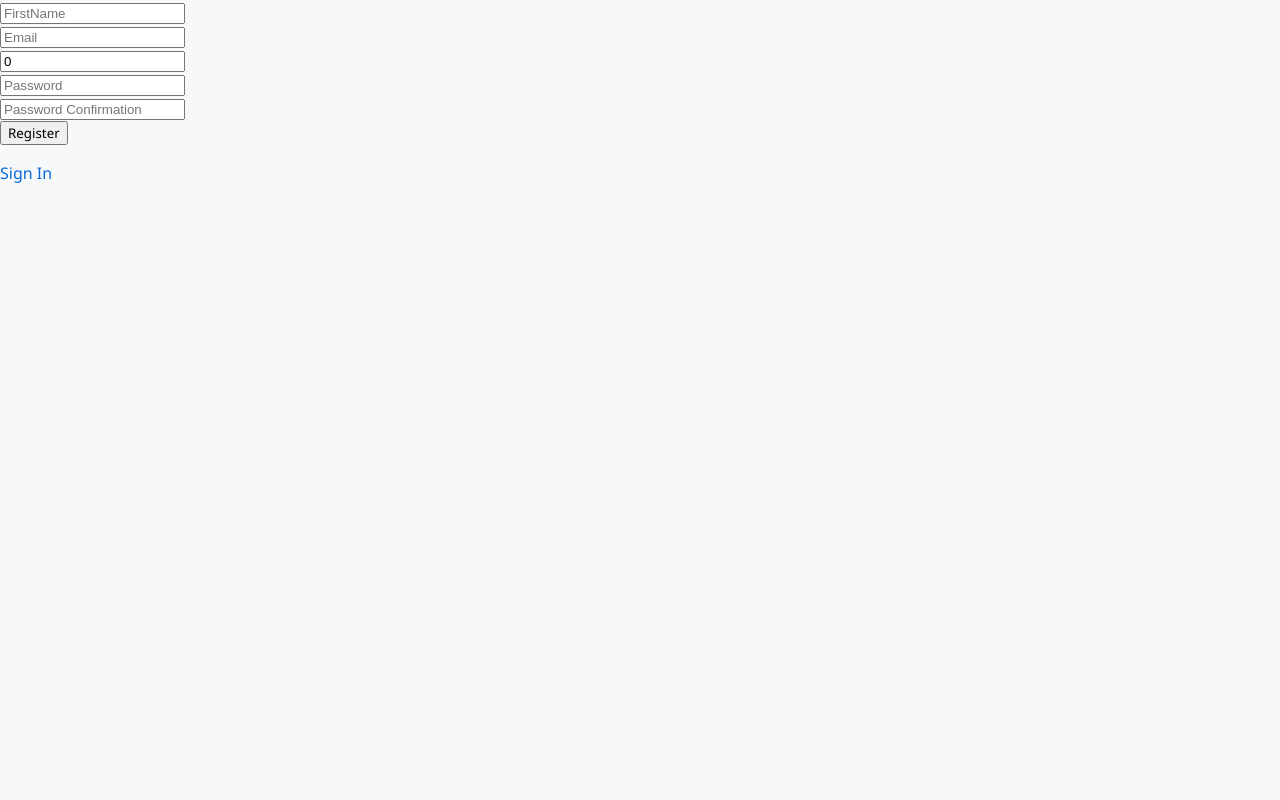
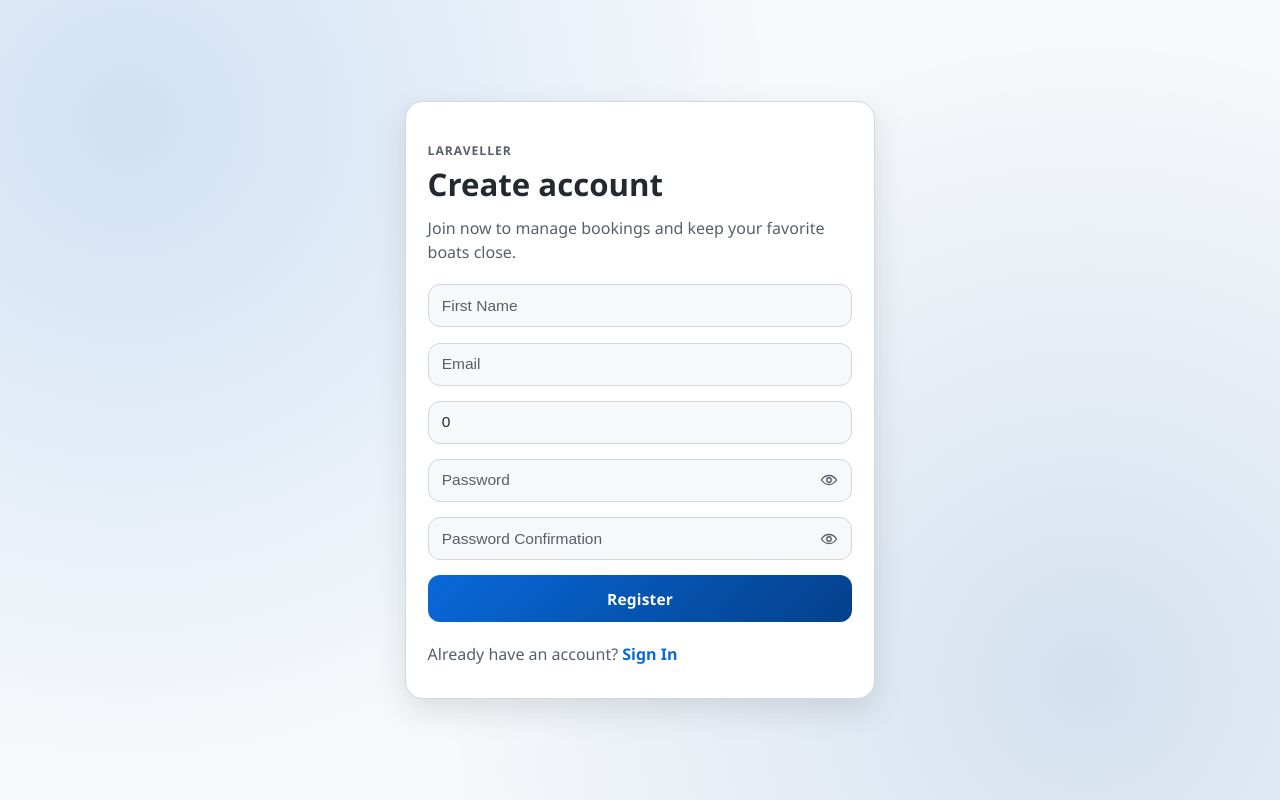
Before and after one commit to hajos-szakdolgozat/frontend, a React app: page /register in a window 1280 px wide. Built offline with nearby package versions, Linux system fonts and the light colour scheme; no server answers; the HTML template or start-up script is replaced by a standard one.

Commit message:
login register css

```diff
--- a/src/pages/public-pages/Login.jsx
+++ b/src/pages/public-pages/Login.jsx
@@ -1,10 +1,12 @@
 import React, { useState } from "react";
 import { Link } from "react-router-dom";
 import useAuthContext from "../../hooks/useAuthContext";
+import "./css/AuthPages.css";
 
 const Login = () => {
   const [email, setEmail] = useState("");
   const [password, setPassword] = useState("");
+  const [showPassword, setShowPassword] = useState(false);
   const { login, errors } = useAuthContext();
 
   const handleLogin = async (event) => {
@@ -13,49 +15,70 @@ const Login = () => {
   };
 
   return (
-    <section>
-      <div>
-        <div>
-          <div>
-            <div>
-              <div>Laraveller</div>
-              <form onSubmit={handleLogin}>
-                <div>
+    <section className="auth-page">
+      <div className="auth-page__shell">
+        <div className="auth-card">
+          <div className="auth-card__header">
+            <p className="auth-card__eyebrow">Laraveller</p>
+            <h1>Welcome back</h1>
+            <p>Sign in to continue your boat reservations and favorites.</p>
+          </div>
+
+          <form className="auth-form" onSubmit={handleLogin}>
+            <div className="auth-field">
               <input
                 type="email"
                 value={email}
                 onChange={(e) => setEmail(e.target.value)}
                 placeholder="Email"
+                autoComplete="email"
               />
-                  {errors.email && (
-                    <div>
-                      <span>{errors.email[0]}</span>
+              {errors.email && <span className="auth-error">{errors.email[0]}</span>}
             </div>
-                  )}
-                </div>
-                <div>
+
+            <div className="auth-field">
+              <div className="auth-field__input-wrap">
                 <input
-                    type="password"
+                  type={showPassword ? "text" : "password"}
                   value={password}
                   onChange={(e) => setPassword(e.target.value)}
                   placeholder="Password"
+                  autoComplete="current-password"
                 />
-                  {errors.password && (
-                    <div>
-                      <span>{errors.password[0]}</span>
+                <button
+                  type="button"
+                  className="auth-toggle"
+                  onClick={() => setShowPassword((prev) => !prev)}
+                  aria-label={showPassword ? "Hide password" : "Show password"}
+                >
+                  {showPassword ? (
+                    <svg viewBox="0 0 24 24" aria-hidden="true">
+                      <path d="M2 3.3 20.7 22" />
+                      <path d="M9.5 9.8a3 3 0 0 0 4.7 3.7" />
+                      <path d="M7.9 6.6A18.8 18.8 0 0 1 12 6c6.4 0 10 6 10 6a16.2 16.2 0 0 1-3.2 4.1" />
+                      <path d="M14.1 17.4A18.7 18.7 0 0 1 12 18c-6.4 0-10-6-10-6a16 16 0 0 1 3.2-4.1" />
+                    </svg>
+                  ) : (
+                    <svg viewBox="0 0 24 24" aria-hidden="true">
+                      <path d="M2 12s3.6-6 10-6 10 6 10 6-3.6 6-10 6-10-6-10-6Z" />
+                      <circle cx="12" cy="12" r="3" />
+                    </svg>
+                  )}
+                </button>
               </div>
-                  )}
+              {errors.password && <span className="auth-error">{errors.password[0]}</span>}
             </div>
-                <div>
-                  <button type="submit">Login</button>
-                </div>
+
+            <button className="auth-button" type="submit">
+              Login
+            </button>
           </form>
+
+          <div className="auth-card__links">
             <Link to="/forgot-password">Forgot Password?</Link>
             <p>
-                Not a member yet?
-                <Link to="/register">Sign Up</Link>
+              Not a member yet? <Link to="/register">Sign Up</Link>
             </p>
-            </div>
           </div>
         </div>
       </div>
--- a/src/pages/public-pages/Register.jsx
+++ b/src/pages/public-pages/Register.jsx
@@ -1,6 +1,7 @@
 import { useState } from "react";
 import { Link } from "react-router-dom";
 import useAuthContext from "../../hooks/useAuthContext";
+import "./css/AuthPages.css";
 
 const Register = () => {
   const [name, setName] = useState("");
@@ -9,6 +10,8 @@ const Register = () => {
   const [email, setEmail] = useState("");
   const [phoneNumber, setPhoneNumber] = useState(0);
   const [password_confirmation, setPassword_confirmation] = useState("");
+  const [showPassword, setShowPassword] = useState(false);
+  const [showPasswordConfirmation, setShowPasswordConfirmation] = useState(false);
   const { register, errors } = useAuthContext();
 
   const handleRegister = async (event) => {
@@ -23,97 +26,126 @@ const Register = () => {
   };
 
   return (
-    <section>
-      <div>
-        <div>
-          <div>
-            <div>
-              <div></div>
-              <form onSubmit={handleRegister}>
-                <div>
+    <section className="auth-page">
+      <div className="auth-page__shell">
+        <div className="auth-card">
+          <div className="auth-card__header">
+            <p className="auth-card__eyebrow">Laraveller</p>
+            <h1>Create account</h1>
+            <p>Join now to manage bookings and keep your favorite boats close.</p>
+          </div>
+
+          <form className="auth-form" onSubmit={handleRegister}>
+            <div className="auth-field">
               <input
                 type="text"
                 value={name}
                 onChange={(e) => setName(e.target.value)}
-                    placeholder="FirstName"
+                placeholder="First Name"
+                autoComplete="name"
               />
-                  {errors.name && (
-                    <div>
-                      <span>{errors.name[0]}</span>
+              {errors.name && <span className="auth-error">{errors.name[0]}</span>}
             </div>
-                  )}
-                </div>
-                {/* <div>
-                  <input
-                    type="text"
-                    value={lastname}
-                    onChange={(e) => setLastName(e.target.value)}
-                    placeholder="LastName"
-                  />
-                  <div>
-                    <span></span>
-                  </div>
-                </div> */}
-                <div>
+
+            <div className="auth-field">
               <input
                 type="email"
                 value={email}
                 onChange={(e) => setEmail(e.target.value)}
                 placeholder="Email"
+                autoComplete="email"
               />
-                  {errors.email && (
-                    <div>
-                      <span>{errors.email[0]}</span>
+              {errors.email && <span className="auth-error">{errors.email[0]}</span>}
             </div>
-                  )}
-                </div>
-                <div>
+
+            <div className="auth-field">
               <input
                 type="tel"
                 value={phoneNumber}
                 onChange={(e) => setPhoneNumber(e.target.value)}
-                    placeholder="Telefonszám"
+                placeholder="Telefonszam"
+                autoComplete="tel"
               />
-                  {errors.phone_number && (
-                    <div>
-                      <span>{errors.phone_number[0]}</span>
+              {errors.phone_number && <span className="auth-error">{errors.phone_number[0]}</span>}
             </div>
-                  )}
-                </div>
-                <div>
+
+            <div className="auth-field">
+              <div className="auth-field__input-wrap">
                 <input
-                    type="password"
+                  type={showPassword ? "text" : "password"}
                   value={password}
                   onChange={(e) => setPassword(e.target.value)}
                   placeholder="Password"
+                  autoComplete="new-password"
                 />
-                  {errors.password && (
-                    <div>
-                      <span>{errors.password[0]}</span>
+                <button
+                  type="button"
+                  className="auth-toggle"
+                  onClick={() => setShowPassword((prev) => !prev)}
+                  aria-label={showPassword ? "Hide password" : "Show password"}
+                >
+                  {showPassword ? (
+                    <svg viewBox="0 0 24 24" aria-hidden="true">
+                      <path d="M2 3.3 20.7 22" />
+                      <path d="M9.5 9.8a3 3 0 0 0 4.7 3.7" />
+                      <path d="M7.9 6.6A18.8 18.8 0 0 1 12 6c6.4 0 10 6 10 6a16.2 16.2 0 0 1-3.2 4.1" />
+                      <path d="M14.1 17.4A18.7 18.7 0 0 1 12 18c-6.4 0-10-6-10-6a16 16 0 0 1 3.2-4.1" />
+                    </svg>
+                  ) : (
+                    <svg viewBox="0 0 24 24" aria-hidden="true">
+                      <path d="M2 12s3.6-6 10-6 10 6 10 6-3.6 6-10 6-10-6-10-6Z" />
+                      <circle cx="12" cy="12" r="3" />
+                    </svg>
+                  )}
+                </button>
               </div>
-                  )}
+              {errors.password && <span className="auth-error">{errors.password[0]}</span>}
             </div>
-                <div>
+
+            <div className="auth-field">
+              <div className="auth-field__input-wrap">
                 <input
-                    type="password"
+                  type={showPasswordConfirmation ? "text" : "password"}
                   value={password_confirmation}
                   onChange={(e) => setPassword_confirmation(e.target.value)}
                   placeholder="Password Confirmation"
+                  autoComplete="new-password"
                 />
+                <button
+                  type="button"
+                  className="auth-toggle"
+                  onClick={() => setShowPasswordConfirmation((prev) => !prev)}
+                  aria-label={showPasswordConfirmation ? "Hide password confirmation" : "Show password confirmation"}
+                >
+                  {showPasswordConfirmation ? (
+                    <svg viewBox="0 0 24 24" aria-hidden="true">
+                      <path d="M2 3.3 20.7 22" />
+                      <path d="M9.5 9.8a3 3 0 0 0 4.7 3.7" />
+                      <path d="M7.9 6.6A18.8 18.8 0 0 1 12 6c6.4 0 10 6 10 6a16.2 16.2 0 0 1-3.2 4.1" />
+                      <path d="M14.1 17.4A18.7 18.7 0 0 1 12 18c-6.4 0-10-6-10-6a16 16 0 0 1 3.2-4.1" />
+                    </svg>
+                  ) : (
+                    <svg viewBox="0 0 24 24" aria-hidden="true">
+                      <path d="M2 12s3.6-6 10-6 10 6 10 6-3.6 6-10 6-10-6-10-6Z" />
+                      <circle cx="12" cy="12" r="3" />
+                    </svg>
+                  )}
+                </button>
               </div>
               {errors.password_confirmation && (
-                  <div>
-                    <span>{errors.password_confirmation[0]}</span>
+                <span className="auth-error">{errors.password_confirmation[0]}</span>
+              )}
             </div>
-                )}
-                <div>
-                  <button type="submit">Register</button>
-                </div>
+
+            <button className="auth-button" type="submit">
+              Register
+            </button>
           </form>
+
+          <div className="auth-card__links">
             <p>
-                <Link to="/login">Sign In</Link>
+              Already have an account? <Link to="/login">Sign In</Link>
             </p>
-            </div>
           </div>
         </div>
       </div>
--- /dev/null
+++ b/src/pages/public-pages/css/AuthPages.css
@@ -0,0 +1,185 @@
+.auth-page {
+  min-height: 100vh;
+  padding: 2rem 1rem;
+  display: grid;
+  place-items: center;
+  background:
+    radial-gradient(circle at 10% 15%, color-mix(in srgb, var(--color-primary) 16%, transparent), transparent 48%),
+    radial-gradient(circle at 85% 85%, color-mix(in srgb, var(--color-primary-strong) 14%, transparent), transparent 50%),
+    var(--color-bg);
+}
+
+.auth-page__shell {
+  width: min(100%, 980px);
+  display: grid;
+  place-items: center;
+}
+
+.auth-card {
+  width: min(100%, 470px);
+  background: var(--color-surface);
+  border: 1px solid var(--color-border);
+  border-radius: 18px;
+  box-shadow: var(--shadow-card);
+  padding: 2rem 1.35rem;
+  display: grid;
+  gap: 1.25rem;
+}
+
+.auth-card__header h1 {
+  margin: 0;
+  font-size: clamp(1.6rem, 3vw, 1.95rem);
+  color: var(--color-text);
+}
+
+.auth-card__header p {
+  margin: 0.55rem 0 0;
+  color: var(--color-text-muted);
+}
+
+.auth-card__eyebrow {
+  margin: 0 0 0.5rem;
+  text-transform: uppercase;
+  letter-spacing: 0.08em;
+  font-size: 0.76rem;
+  font-weight: 700;
+  color: var(--color-primary);
+}
+
+.auth-form {
+  display: grid;
+  gap: 0.95rem;
+}
+
+.auth-field {
+  display: grid;
+  gap: 0.4rem;
+}
+
+.auth-field__input-wrap {
+  position: relative;
+}
+
+.auth-field input {
+  width: 100%;
+  border: 1px solid var(--color-border);
+  border-radius: 12px;
+  background: var(--color-surface-soft);
+  color: var(--color-text);
+  padding: 0.72rem 0.82rem;
+  font-size: 0.97rem;
+  transition:
+    border-color 0.15s ease,
+    box-shadow 0.15s ease;
+}
+
+.auth-field__input-wrap input {
+  padding-right: 4.4rem;
+}
+
+.auth-field input::placeholder {
+  color: var(--color-text-muted);
+}
+
+.auth-field input:focus {
+  outline: none;
+  border-color: var(--color-primary);
+  box-shadow: 0 0 0 4px color-mix(in srgb, var(--color-primary) 22%, transparent);
+}
+
+.auth-toggle {
+  position: absolute;
+  top: 50%;
+  right: 0.5rem;
+  transform: translateY(-50%);
+  border: 1px solid transparent;
+  border-radius: 9px;
+  background: transparent;
+  color: var(--color-text-muted);
+  padding: 0.28rem;
+  width: 30px;
+  height: 30px;
+  display: inline-flex;
+  align-items: center;
+  justify-content: center;
+  cursor: pointer;
+}
+
+.auth-toggle svg {
+  width: 18px;
+  height: 18px;
+  fill: none;
+  stroke: currentColor;
+  stroke-width: 1.8;
+  stroke-linecap: round;
+  stroke-linejoin: round;
+}
+
+.auth-toggle:hover {
+  color: var(--color-primary);
+  background: color-mix(in srgb, var(--color-primary) 10%, transparent);
+}
+
+.auth-toggle:focus-visible {
+  outline: none;
+  border-color: var(--color-primary);
+}
+
+.auth-error {
+  color: var(--status-rejected-text);
+  font-size: 0.83rem;
+  font-weight: 600;
+}
+
+.auth-button {
+  border: none;
+  border-radius: 12px;
+  background: linear-gradient(
+    135deg,
+    var(--color-primary),
+    color-mix(in srgb, var(--color-primary-strong) 80%, black)
+  );
+  color: #ffffff;
+  font-size: 0.97rem;
+  font-weight: 700;
+  letter-spacing: 0.01em;
+  padding: 0.78rem 1rem;
+  cursor: pointer;
+  transition:
+    transform 0.12s ease,
+    box-shadow 0.15s ease;
+}
+
+.auth-button:hover {
+  transform: translateY(-1px);
+  box-shadow: 0 10px 18px color-mix(in srgb, var(--color-primary) 28%, transparent);
+}
+
+.auth-button:active {
+  transform: translateY(0);
+}
+
+.auth-card__links {
+  display: grid;
+  gap: 0.35rem;
+}
+
+.auth-card__links a {
+  font-weight: 600;
+}
+
+.auth-card__links p {
+  margin: 0;
+  color: var(--color-text-muted);
+}
+
+@media (max-width: 560px) {
+  .auth-page {
+    padding: 1.2rem 0.85rem;
+  }
+
+  .auth-card {
+    padding: 1.35rem 1rem;
+    border-radius: 14px;
+  }
+}
```
Lines whose indentation alone changed are shown as unchanged.
